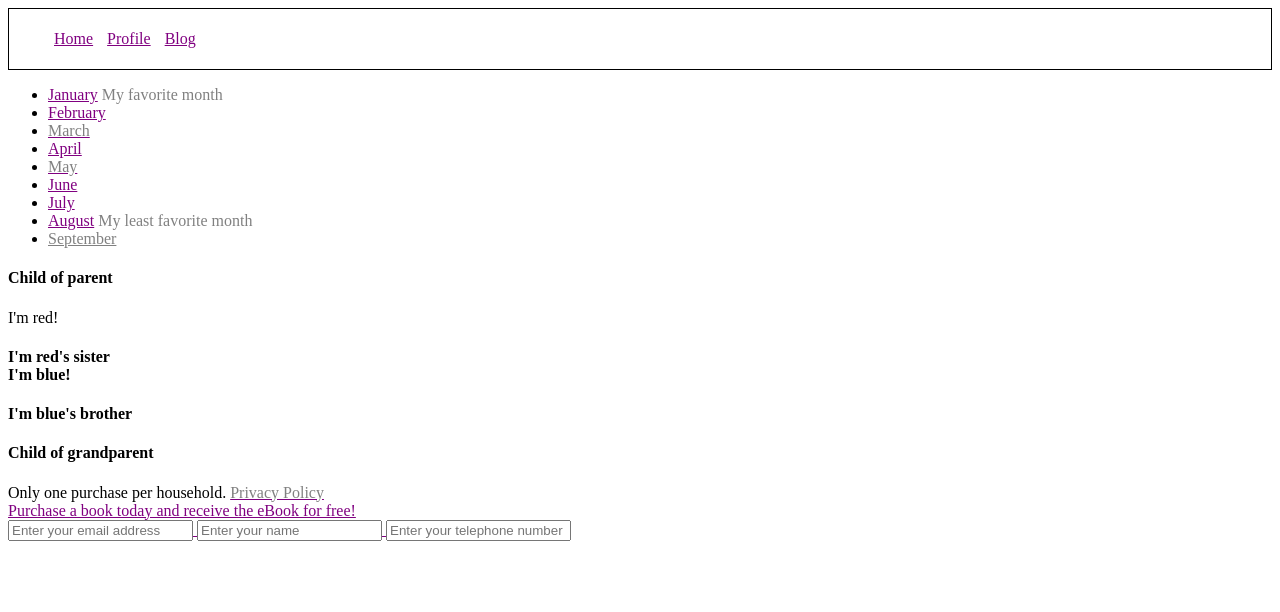
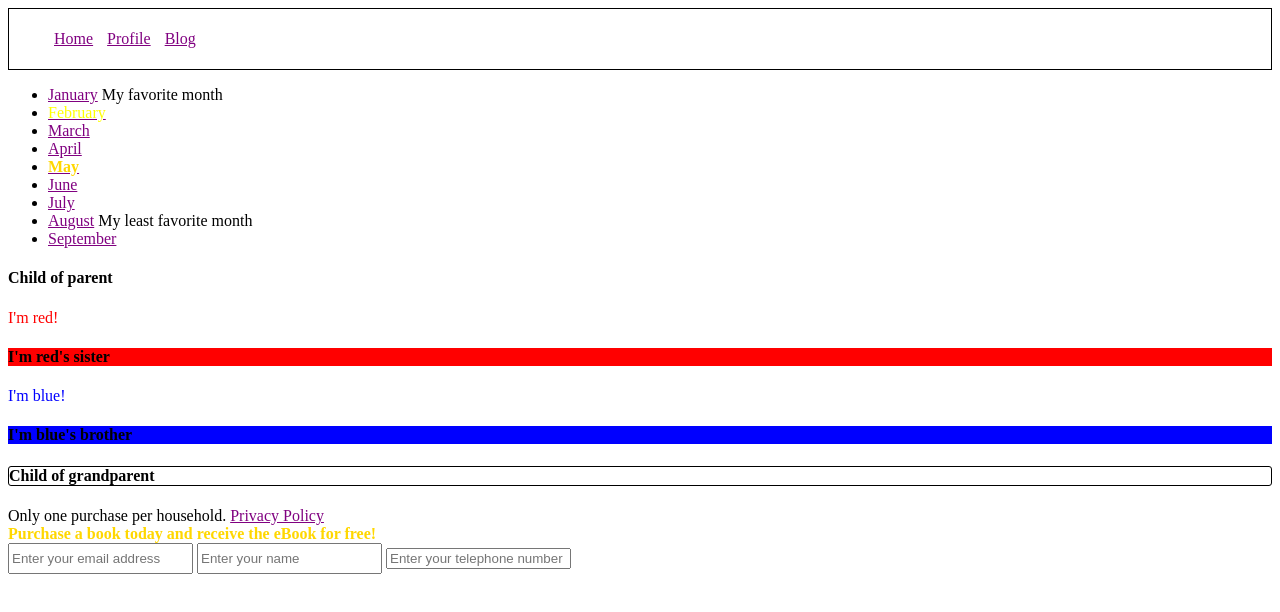
Before and after one commit to Jufebrown/exercises-static-web-css-selectors, a plain HTML site: page index.html in a window 1280 px wide. Drawn offline with Linux system fonts and the light colour scheme.

Commit message:
added requested features

```diff
--- a/index.html
+++ b/index.html
@@ -1,3 +1,10 @@
+<!DOCTYPE html>
+<html>
+  <head>
+    <title>CSS Selectors</title>
+    <link rel="stylesheet" type="text/css" href="selectors.css">
+  </head>
+  <body>
     <header>
       <nav>
         <ul>
@@ -7,7 +14,8 @@
         </ul>
       </nav>
     </header>
-<link rel="stylesheet" type="text/css" href="selectors.css">
+
+    <article>
       <section>
         <div class="month-list">
           <ul>
@@ -51,22 +59,23 @@
           </ul>
         </div>
       </section>
-
+    </article>
+    <article>
       <section>
         <div class="grandparent">
           <div class="parent">
             <h4>Child of parent</h4>
             <div>
-        <div>I'm red!</div>
-        <h4>I'm red's sister
-        <div>I'm blue!</div>
+              <div id="red">I'm red!</div>
+              <h4>I'm red's sister</h4>
+              <div id="blue">I'm blue!</div>
               <h4>I'm blue's brother</h4>
             </div>
           </div>
           <h4>Child of grandparent</h4>
         </div>
       </section>
-
+    </article>
     <footer class="padded">
 
       <div class="disclaimer">
@@ -77,6 +86,7 @@
               Privacy Policy
             </span>
           </span>
+        </a>
       </div>
 
       <div class="promo">
@@ -90,3 +100,5 @@
       </span>
 
     </footer>
+  </body>
+</html>
--- a/selectors.css
+++ b/selectors.css
@@ -11,10 +11,44 @@ header ul li {
 	padding: 5px;
 }
 
-.disabled {
+.disabled not a{
 	color: gray;
 }
 
 a {
 	color: purple;
 }
+
+.active {
+	color: yellow;
+}
+
+#red {
+	color: red;
+}
+
+#blue {
+	color: blue;
+}
+
+#red + h4 {
+	background-color: red;
+}
+
+#blue + h4 {
+	background-color: blue;
+}
+
+.grandparent > h4 {
+	border: 1px solid black;
+	border-radius: 3px;
+}
+
+.promo {
+	font-weight: bold;
+	color: gold;
+}
+
+input[type="text"] {
+	height: 25px;
+}
```
Lines whose indentation alone changed are shown as unchanged.
